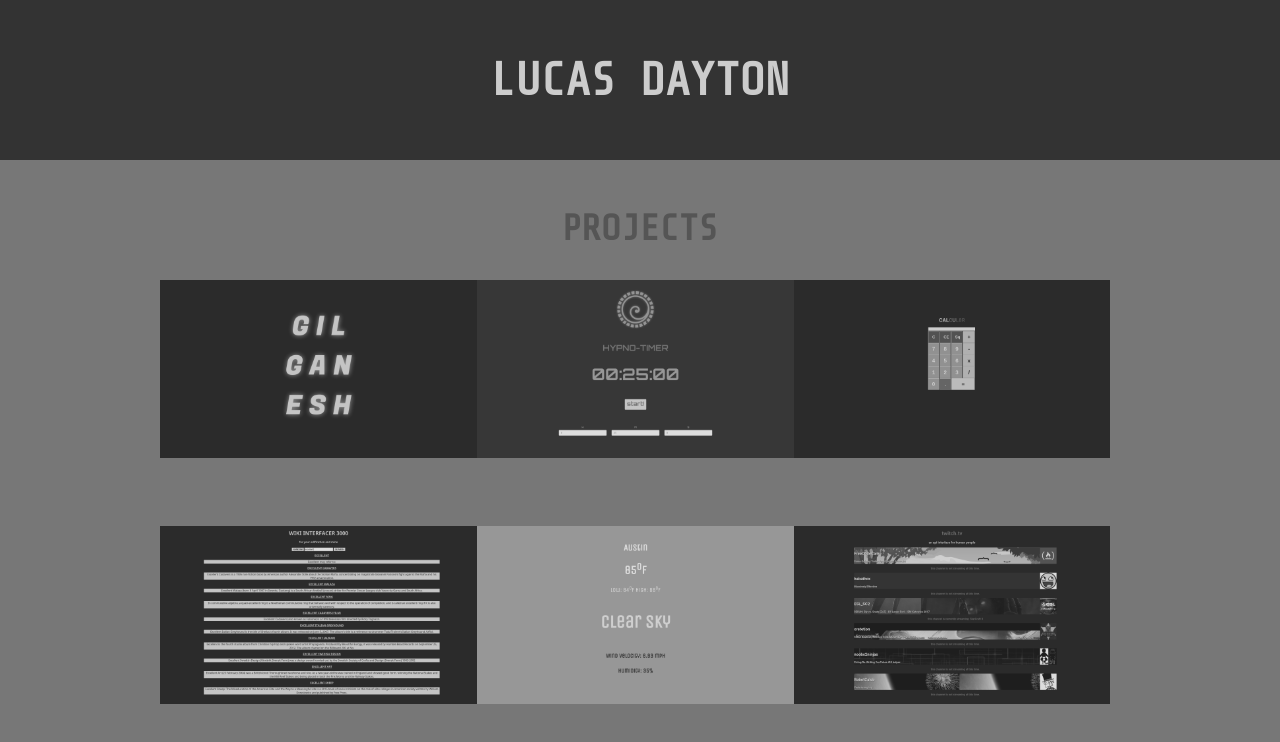
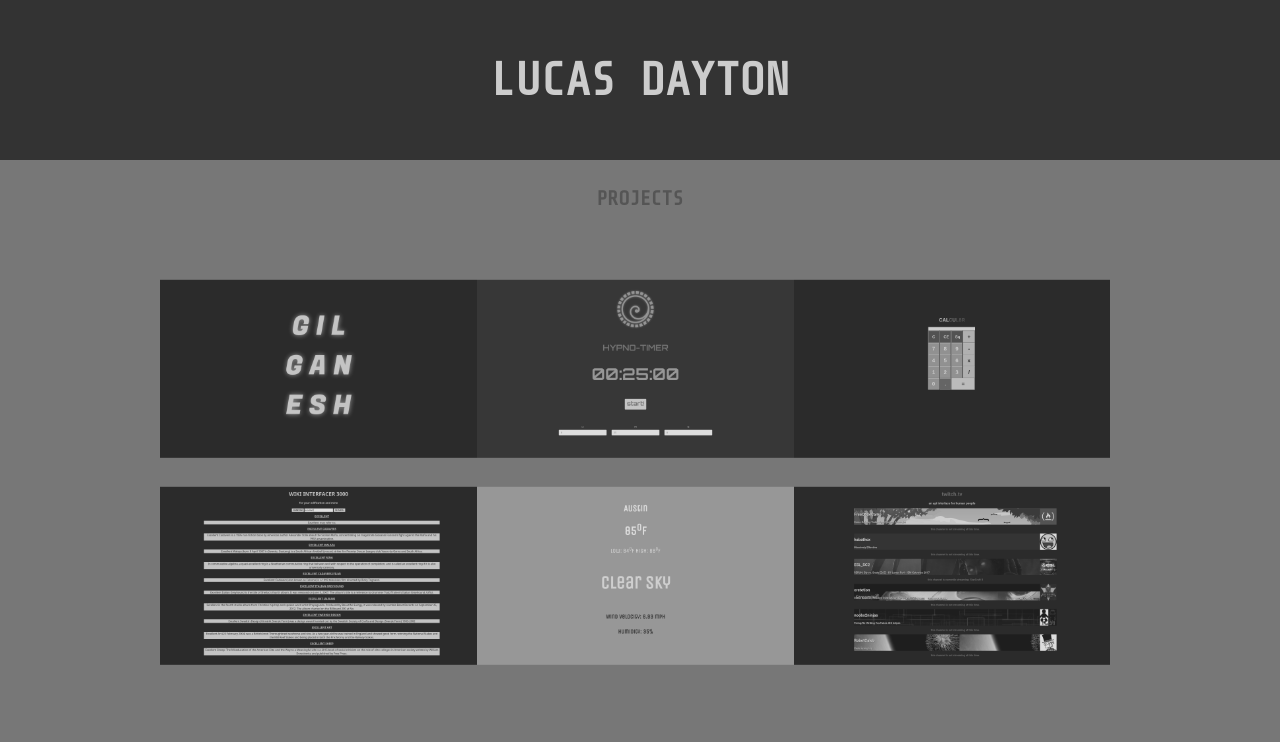
Before and after one commit to f1ux1uxday/ldhq, a React (Create React App) app: page / in a window 1280 px wide. Both pictures are taken after a click on the element "PROJECTS". Shown: the top 742 px of the page. Built offline with nearby package versions, Linux system fonts and the light colour scheme.

Commit message:
battled CSS bugs in Safari

```diff
--- a/src/App.css
+++ b/src/App.css
@@ -71,12 +71,17 @@ body {
   color: #555;
 }
 
+#work-view-text {
+  font-size: 1.25rem;
+}
+
 .work-display {
   display: flex;
   flex-direction: column;
   justify-content: flex-start;
   align-items: center;
-  position: fixed;
+  /*position: fixed;*/
+  position: sticky;
   top: 35%;
   width: 75%;
   font-size: 2.25rem;
@@ -90,7 +95,7 @@ body {
   flex-direction: row;
   width: 100%;
   height: 33%;
-  padding-bottom: 5%;
+  margin-bottom: 5%;
 }
 
 .row-item {
```
